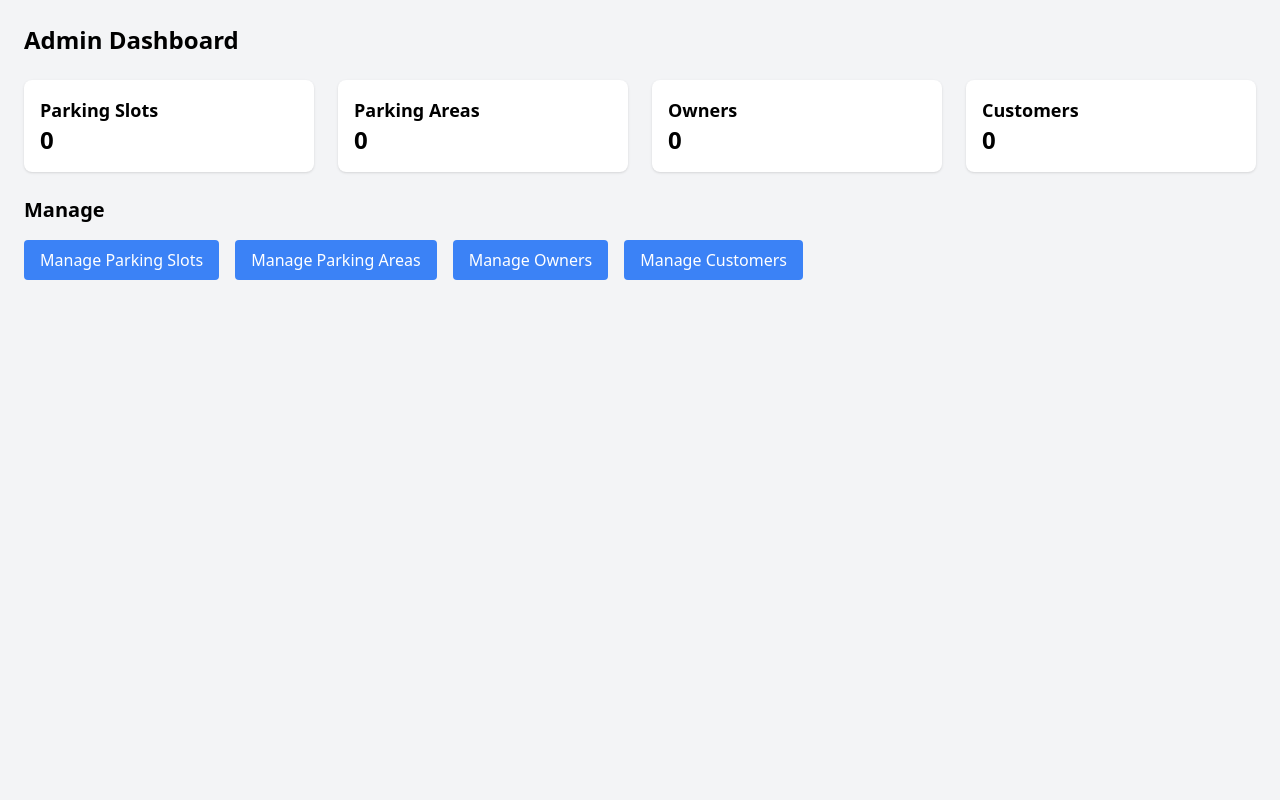
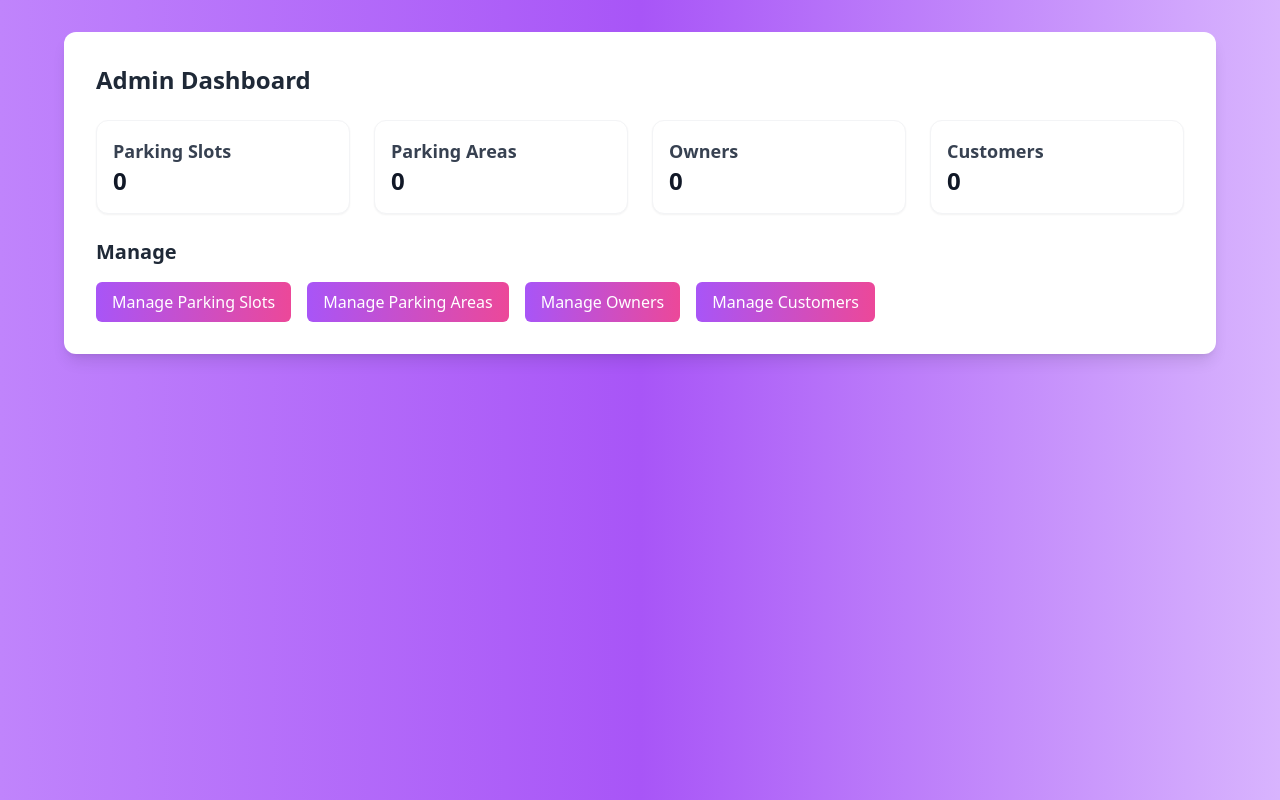
Before and after one commit to pravin-kavthale/Valley-360-Smart-Parking-Platform, a React (Vite) app in the folder my-project/: page /Admin in a window 1280 px wide. Built offline with nearby package versions, Linux system fonts and the light colour scheme; a web font is replaced by a local one.

Commit message:
Enhance AdminDashboard and Login components with improved UI, layout, and styling; update UserDashboard and Profile for consistent design

```diff
--- a/my-project/src/Components/AdminDashboard/AdminDashboard.jsx
+++ b/my-project/src/Components/AdminDashboard/AdminDashboard.jsx
@@ -26,8 +26,9 @@ const AdminDashboard = () => {
     }, []);
 
     return (
-        <div className="p-6 bg-gray-100 min-h-screen">
-            <h1 className="text-2xl font-bold mb-6">Admin Dashboard</h1>
+        <div className="min-h-screen bg-gradient-to-r from-purple-400 via-purple-500 to-purple-300 px-4 py-8">
+            <div className="bg-white rounded-xl shadow-lg p-8 w-full max-w-6xl mx-auto">
+            <h1 className="text-2xl font-bold mb-6 text-gray-800">Admin Dashboard</h1>
             <div className="grid grid-cols-1 md:grid-cols-2 lg:grid-cols-4 gap-6">
                 <Card title="Parking Slots" value={data.parkingSlots} />
                 <Card title="Parking Areas" value={data.parkingAreas} />
@@ -35,27 +36,28 @@ const AdminDashboard = () => {
                 <Card title="Customers" value={data.customers} />
             </div>
             <div className="mt-6">
-                <h2 className="text-xl font-semibold mb-4">Manage</h2>
-                <div className="flex space-x-4">
+                <h2 className="text-xl font-semibold mb-4 text-gray-800">Manage</h2>
+                <div className="flex flex-wrap gap-4">
                     <Button href="/admin/parking-slots">Manage Parking Slots</Button>
                     <Button href="/admin/parking-areas">Manage Parking Areas</Button>
                     <Button href="/admin/owners">Manage Owners</Button>
                     <Button href="/admin/customers">Manage Customers</Button>
                 </div>
             </div>
+            </div>
         </div>
     );
 };
 
 const Card = ({ title, value }) => (
-    <div className="bg-white shadow rounded-lg p-4">
-        <h3 className="text-lg font-semibold">{title}</h3>
-        <p className="text-2xl font-bold">{value}</p>
+    <div className="bg-white border border-gray-100 rounded-xl p-4 shadow-sm">
+        <h3 className="text-lg font-semibold text-gray-700">{title}</h3>
+        <p className="text-2xl font-bold text-gray-900">{value}</p>
     </div>
 );
 
 const Button = ({ href, children }) => (
-    <a href={href} className="bg-blue-500 text-white py-2 px-4 rounded hover:bg-blue-600">
+    <a href={href} className="bg-gradient-to-r from-purple-500 to-pink-500 text-white rounded-md py-2 px-4 hover:scale-105 hover:shadow-md transition">
         {children}
     </a>
 );
--- a/my-project/src/Components/LoginAndRegistation/LoginAdmin.jsx
+++ b/my-project/src/Components/LoginAndRegistation/LoginAdmin.jsx
@@ -26,19 +26,23 @@ const Login1 = () => {
     };
 
     return (
-        <div className="bg-[url('/src/Images/Login1.jpg')] bg-center bg-cover bg-no-repeat h-[100vh] w-screen relative flex items-center">
-            <div className='w-screen h-[100vh] bg-black opacity-50 absolute top-0 left-0'>
-            <div className='w-screen h-[100vh] bg-black absolute top-0 left-0 flex items-center'>
+        <div className="min-h-screen bg-gradient-to-r from-purple-400 via-purple-500 to-purple-300 flex items-center justify-center px-4 py-8">
+            <div className="w-full max-w-4xl bg-white rounded-xl shadow-lg p-8 flex flex-col md:flex-row overflow-hidden">
+                <div className="w-full md:w-1/2 bg-gradient-to-br from-purple-600 to-pink-500 text-white flex flex-col justify-center items-center text-center p-6">
+                    <h1 className='text-4xl font-bold'>Admin Login</h1>
+                    <p className='mt-3 text-sm sm:text-base text-white/90'>Securely access your admin dashboard and controls</p>
+                </div>
+                <div className="w-full md:w-1/2 p-6">
 
-            <form onSubmit={handleSubmit} style={{ border: '3px solid gray', borderRadius: '8px' }} className='relative text-white text-center flex flex-col gap-4 mx-auto px-4 w-[30%] py-6 shadow-xl shadow-purple-500'>
+            <form onSubmit={handleSubmit} className='space-y-4'>
 
-            <h1 className='text-2xl uppercase font-semibold'>Login Page</h1>
+            <h1 className='text-2xl font-semibold text-gray-800'>Login Page</h1>
 
-                    <div className='flex flex-col gap-2 w-[70%] mx-auto'>
-                        <label className="text-xl font-semibold text-left" for="email">Username</label>
+                    <div className='space-y-2'>
+                        <label className="block text-sm text-gray-600" for="email">Username</label>
                         <input
                             type="email"
-                            className='outline-none px-4 py-2 rounded-full bg-transparent border-2 text-white'
+                            className='w-full border border-gray-300 rounded-md px-3 py-2 text-gray-800 focus:outline-none focus:ring-2 focus:ring-purple-400'
                             name="email"
                             value={user.email}
                             onChange={handleChange}
@@ -47,11 +51,11 @@ const Login1 = () => {
                         />
                     </div>
 
-                    <div className='flex flex-col gap-2 w-[70%] mx-auto'>
-                        <label className="text-xl font-semibold text-left" for="password">Password</label>
+                    <div className='space-y-2'>
+                        <label className="block text-sm text-gray-600" for="password">Password</label>
                         <input
                             type="password"
-                            className='outline-none px-4 py-2 rounded-full bg-transparent border-2 text-white'
+                            className='w-full border border-gray-300 rounded-md px-3 py-2 text-gray-800 focus:outline-none focus:ring-2 focus:ring-purple-400'
                             name="password"
                             value={user.password}
                             onChange={handleChange}
@@ -60,10 +64,10 @@ const Login1 = () => {
                         />
                     </div>
 
-                    <div>
+                    <div className='pt-2'>
                         <button
                             type="submit"
-                            className='bg-purple-700 px-4 py-2 rounded-md text-xl w-[200px] mx-auto hover:bg-transparent hover:border-purple-600 border-2 border-purple-500'
+                            className='w-full bg-gradient-to-r from-purple-500 to-pink-500 text-white rounded-md py-2 hover:scale-105 hover:shadow-md transition'
                         >
                             Log In
                         </button>
--- a/my-project/src/Components/OwnerDashBoard/UserDashBoard.jsx
+++ b/my-project/src/Components/OwnerDashBoard/UserDashBoard.jsx
@@ -64,7 +64,7 @@ const UserDashboard = () => {
   return (
     <div>
       <NavbarUser></NavbarUser>
-    <div className="min-h-screen bg-gradient-to-r from-purple-400 via-pink-500 to-red-500 text-white p-6">
+    <div className="min-h-screen bg-gradient-to-r from-purple-400 via-purple-500 to-purple-300 text-white p-6">
       <ToastContainer position="top-center" />
       <div className="container mx-auto">
         <h1 className="text-4xl font-bold mb-6">User Dashboard</h1>
@@ -72,14 +72,14 @@ const UserDashboard = () => {
         <div className="grid grid-cols-1 md:grid-cols-2 lg:grid-cols-3 gap-6">
           {parkingAreas.length > 0 ? (
             parkingAreas.map((area) => (
-              <div key={area.id} className="bg-white text-black rounded-lg p-4 shadow-md">
+              <div key={area.id} className="bg-white text-black rounded-xl p-4 shadow-lg">
                 <h2 className="text-2xl font-bold">{area.city}</h2>
                 <p>Status: {area.status}</p>
                 <p>PinCode: {area.pincode}</p>
                 <p>Area: {area.area}</p>
                 <p>Distance: {area.distance ? area.distance.toFixed(2) : 'N/A'} km</p>
                 <button
-                  className="mt-4 bg-purple-700 text-white py-2 px-4 rounded hover:bg-purple-800 transition"
+                  className="mt-4 w-full bg-gradient-to-r from-purple-500 to-pink-500 text-white rounded-md py-2 hover:scale-105 hover:shadow-md transition"
                   onClick={() => handleBookNow(area.id)}
                 >
                   View Slots
--- a/my-project/src/Components/UserDashBoard/Profile.jsx
+++ b/my-project/src/Components/UserDashBoard/Profile.jsx
@@ -2,6 +2,7 @@ import React, { useEffect, useState } from 'react';
 import api from '/src/api';
 import { toast } from 'react-toastify';
 import Navbar from '../Navbar';
+import NavbarUser from './NavbarUser';
 
 const Profile = () => {
   const [user, setUser] = useState(null); // User state
```
